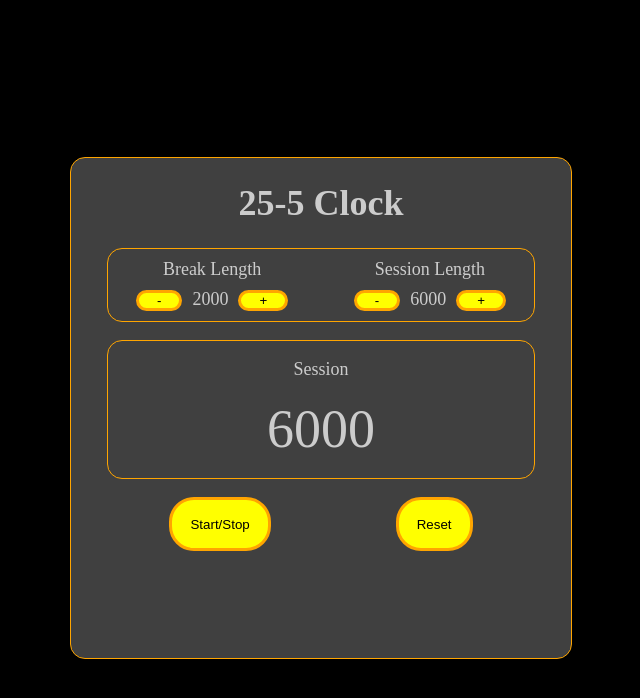
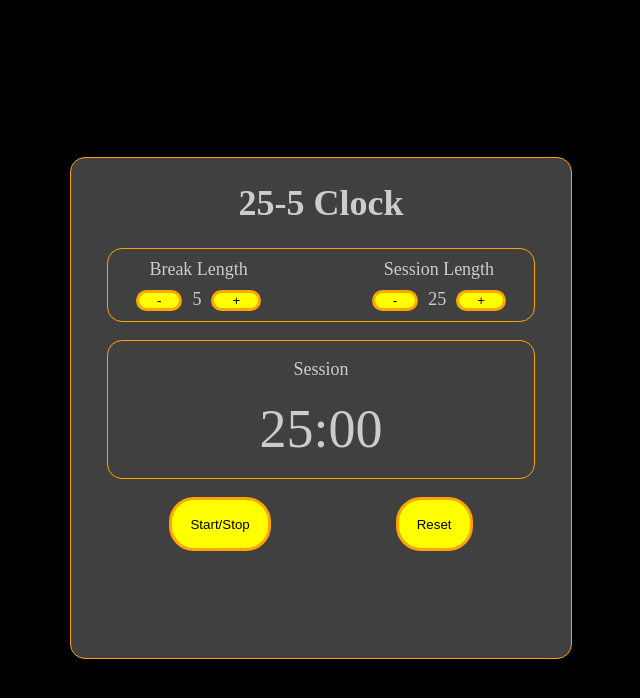
Before and after one commit to self-related/react-25-5-clock, a React (Vite) app: page / in a window 1280 px wide. Shown: the top 698 px of the page, without its empty margins (319-959 px from the left). Built offline with nearby package versions, Linux system fonts and the light colour scheme.

Commit message:
feat: конвертация из милисекунд в секунды, изменено изначальное время

```diff
--- a/src/App.jsx
+++ b/src/App.jsx
@@ -18,10 +18,18 @@ function Buttons({ isCounting, changeCountingMode }) {
 
 function Timer({ isSession, timerTime }) {
 
+  const minutes = Math.floor(timerTime / 60_000);
+  const minutesToShow = minutes < 10 ? `0${minutes}` : minutes; //всегда две цифры для минут
+
+  const seconds = timerTime / 1_000 - minutes * 60;
+  const secondsToShow = seconds < 10 ? `0${seconds}` : seconds; //всегда две цифры для минут
+
+
+
   return (
     <div id='timer' className='center'>
       <p id='timer-label'>{isSession == true ? 'Session' : 'Break'}</p>
-      <div id='time-left'>{timerTime}</div>
+      <div id='time-left'>{minutesToShow}:{secondsToShow}</div>
     </div>
   );
 }
@@ -37,13 +45,13 @@ function Controls({ breakTime, sessionTime, changeTime }) {
       <div>
         <p>Break Length</p>
         <button id='break-decrement' onClick={handleClick('break', '-')}>-</button>
-        <span id='break-length'>{breakTime}</span>
+        <span id='break-length'>{breakTime / 60_000}</span>
         <button id='break-increment' onClick={handleClick('break', '+')}>+</button>
       </div>
       <div>
         <p>Session Length</p>
         <button id='session-decrement' onClick={handleClick('session', '-')}>-</button>
-        <span id='session-length'>{sessionTime}</span>
+        <span id='session-length'>{sessionTime / 60_000}</span>
         <button id='session-increment' onClick={handleClick('session', '+')}>+</button>
       </div>
     </div>
@@ -51,8 +59,8 @@ function Controls({ breakTime, sessionTime, changeTime }) {
 }
 
 function App() {
-  const [sessionTime, setSessionTime] = useState(6000);
-  const [breakTime, setBreakTime] = useState(2000);
+  const [sessionTime, setSessionTime] = useState(1_500_000);
+  const [breakTime, setBreakTime] = useState(300_000);
   const [isSession, setIsSession] = useState(true);
   const [isCounting, setIsCounting] = useState(false);
   const [timerTime, setTimerTime] = useState(sessionTime);
```
